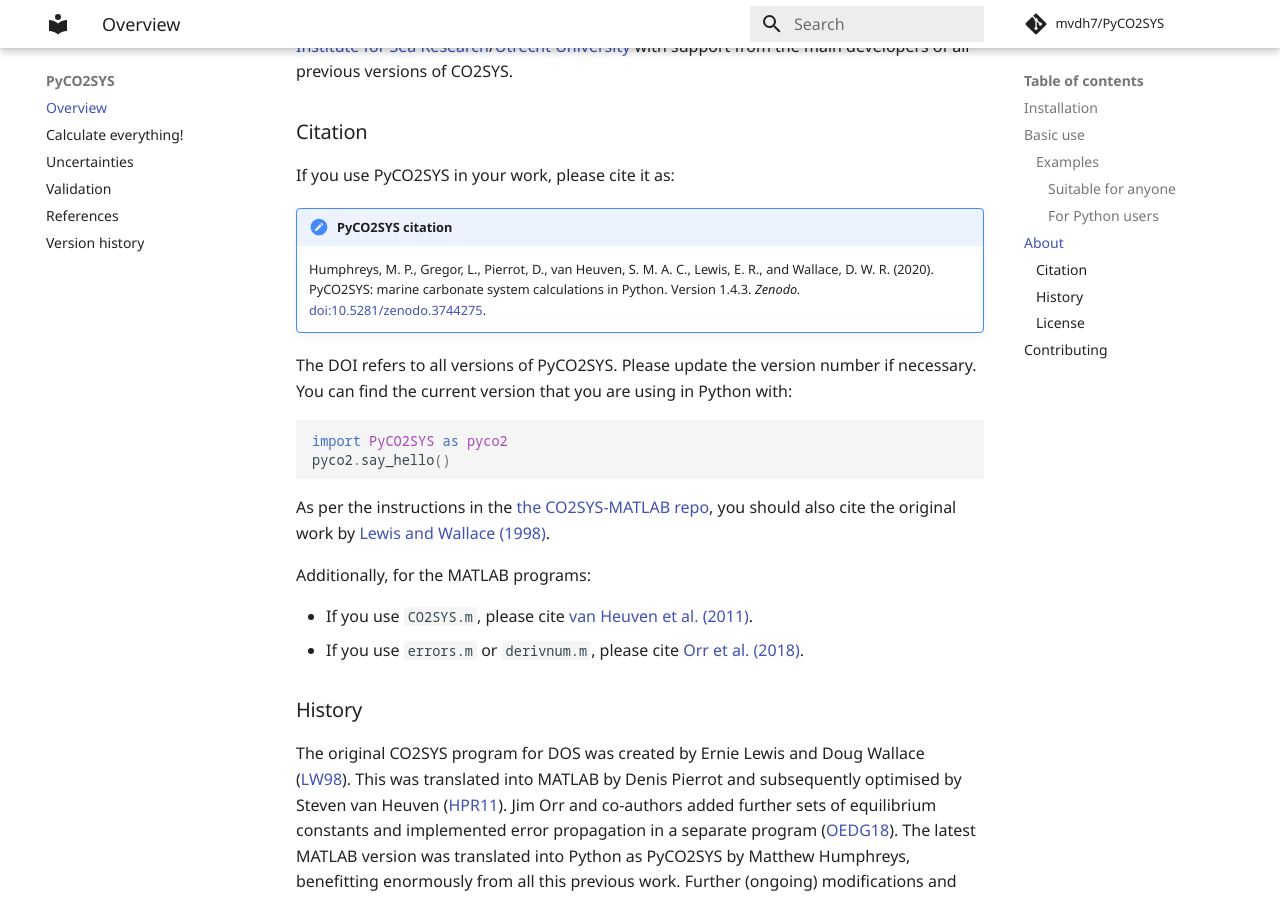
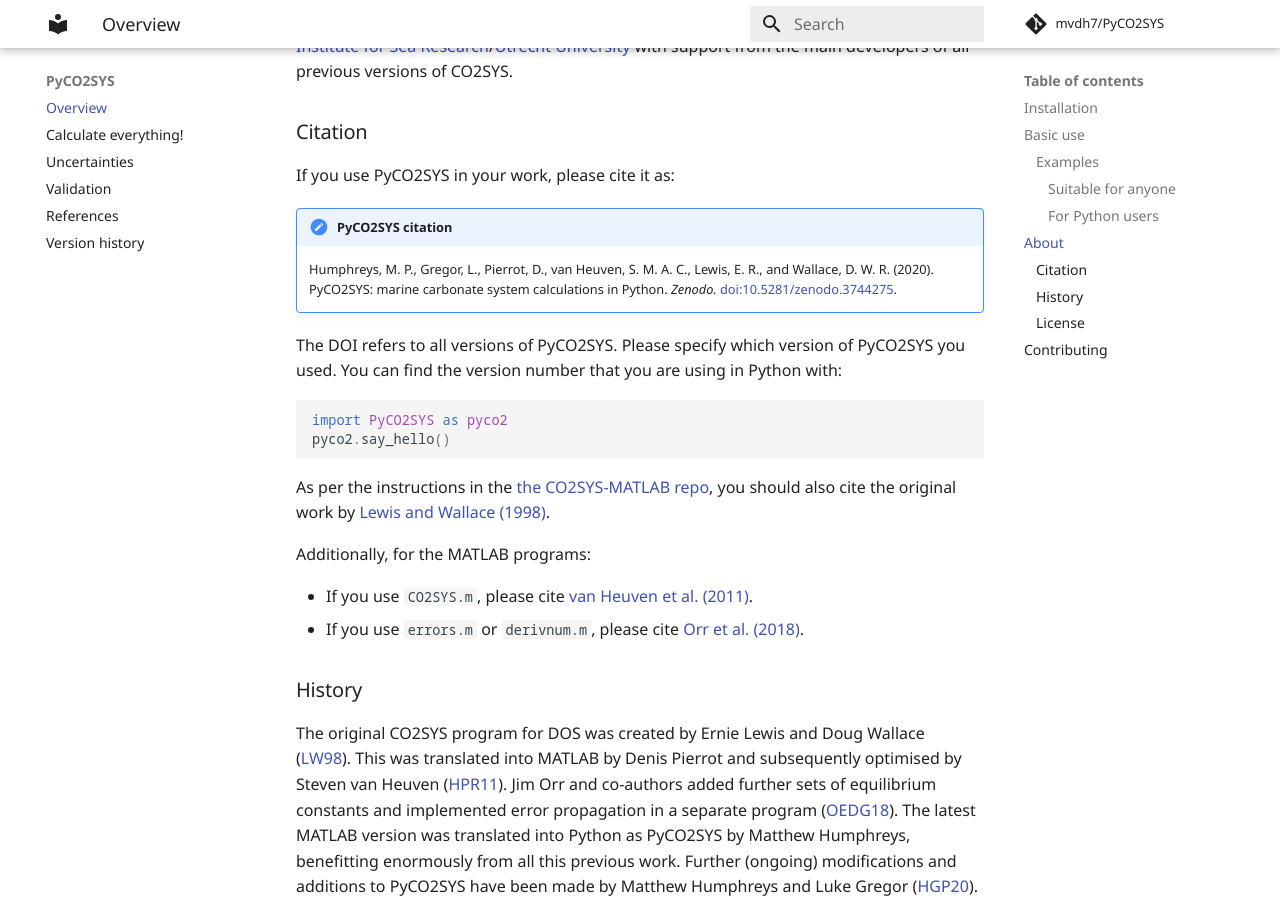
Before and after one commit to mvdh7/PyCO2SYS, an MkDocs documentation site: the page built from docs/index.md, in a window 1280 px wide and 900 px high, scrolled down 1485 px. Built offline with MkDocs 1.6.1 and Material for MkDocs 9.7.7, drawn with Linux system fonts in a browser that asks for light colours; comment, search, counter and statistics services are not loaded.

Commit message:
Prepare for v1.4.4

```diff
--- a/docs/index.md
+++ b/docs/index.md
@@ -53,9 +53,9 @@ PyCO2SYS is maintained primarily by [Dr Matthew Humphreys](https://mvdh.xyz/) of
 If you use PyCO2SYS in your work, please cite it as:
 
 !!! note "PyCO2SYS citation"
-    Humphreys, M. P., Gregor, L., Pierrot, D., van Heuven, S. M. A. C., Lewis, E. R., and Wallace, D. W. R. (2020).  PyCO2SYS: marine carbonate system calculations in Python.  Version 1.4.3.  *Zenodo.*  [doi:10.5281/zenodo.3744275](http://doi.org/10.5281/zenodo.3744275).
+    Humphreys, M. P., Gregor, L., Pierrot, D., van Heuven, S. M. A. C., Lewis, E. R., and Wallace, D. W. R. (2020).  PyCO2SYS: marine carbonate system calculations in Python.  *Zenodo.*  [doi:10.5281/zenodo.3744275](http://doi.org/10.5281/zenodo.3744275).
 
-The DOI refers to all versions of PyCO2SYS.  Please update the version number if necessary.  You can find the current version that you are using in Python with:
+The DOI refers to all versions of PyCO2SYS.  Please specify which version of PyCO2SYS you used.  You can find the version number that you are using in Python with:
 
     :::python
     import PyCO2SYS as pyco2
```
Also changed, not shown: docs/versions.md (+8 -0 lines), 1 other file.
